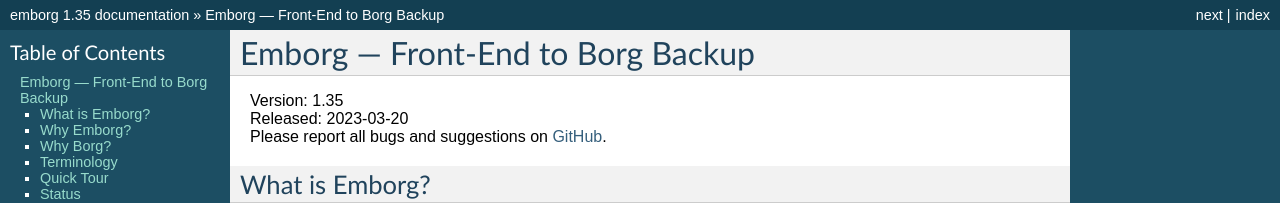
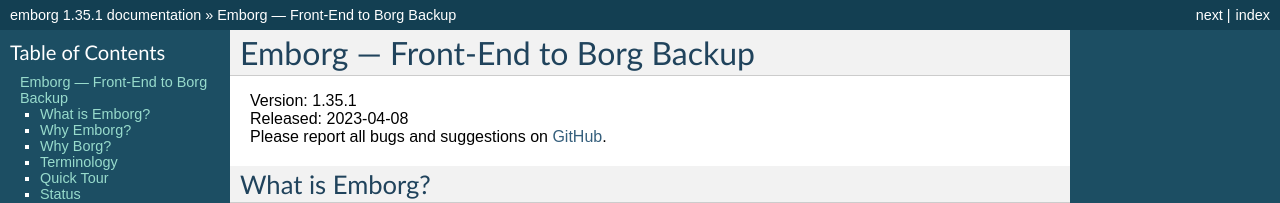
Before and after one commit to KenKundert/emborg, a Sphinx documentation site: the page built from doc/index.rst, in a window 1280 px wide and 900 px high. Shown: the top 203 px of the window. Built offline with Sphinx 7.4.7, drawn with Linux system fonts in a browser that asks for light colours; some of the changed text lies outside the part shown.

Commit message:
bump version to 1.35.1

```diff
--- a/README.rst
+++ b/README.rst
@@ -20,8 +20,8 @@
     :target: https://pypi.python.org/pypi/emborg/
 
 :Author: Ken Kundert
-:Version: 1.35
-:Released: 2023-03-20
+:Version: 1.35.1
+:Released: 2023-04-08
 
 *Emborg* is a simple command line utility to orchestrate backups. It is built as
 a front-end to Borg, a powerful and fast deduplicating backup program.  With
--- a/doc/conf.py
+++ b/doc/conf.py
@@ -55,7 +55,7 @@
 # built documents.
 #
 # The full version, including alpha/beta/rc tags.
-release = '1.35'
+release = '1.35.1'
 # The short X.Y version.
 version = '.'.join(release.split('.')[0:2])
 
--- a/doc/index.rst
+++ b/doc/index.rst
@@ -3,8 +3,8 @@
 Emborg — Front-End to Borg Backup
 =================================
 
-| Version: 1.35
-| Released: 2023-03-20
+| Version: 1.35.1
+| Released: 2023-04-08
 | Please report all bugs and suggestions on GitHub_.
 
 
--- a/doc/releases.rst
+++ b/doc/releases.rst
@@ -3,8 +3,8 @@
 
 Latest development release
 --------------------------
-| Version: 1.35
-| Released: 2023-03-20
+| Version: 1.35.1
+| Released: 2023-04-08
 
 
 1.35 (2023-03-20)
--- a/emborg/__init__.py
+++ b/emborg/__init__.py
@@ -1,4 +1,4 @@
-__version__ = "1.35"
-__released__ = "2023-03-20"
+__version__ = "1.35.1"
+__released__ = "2023-04-08"
 
 from .emborg import Emborg
--- a/pyproject.toml
+++ b/pyproject.toml
@@ -1,6 +1,6 @@
 [project]
 name = "emborg"
-version = "1.35"
+version = "1.35.1"
 description = "Borg front end."
 readme = "README.rst"
 keywords = ["emborg", "borg", "borgmatic", "backups"]
```
